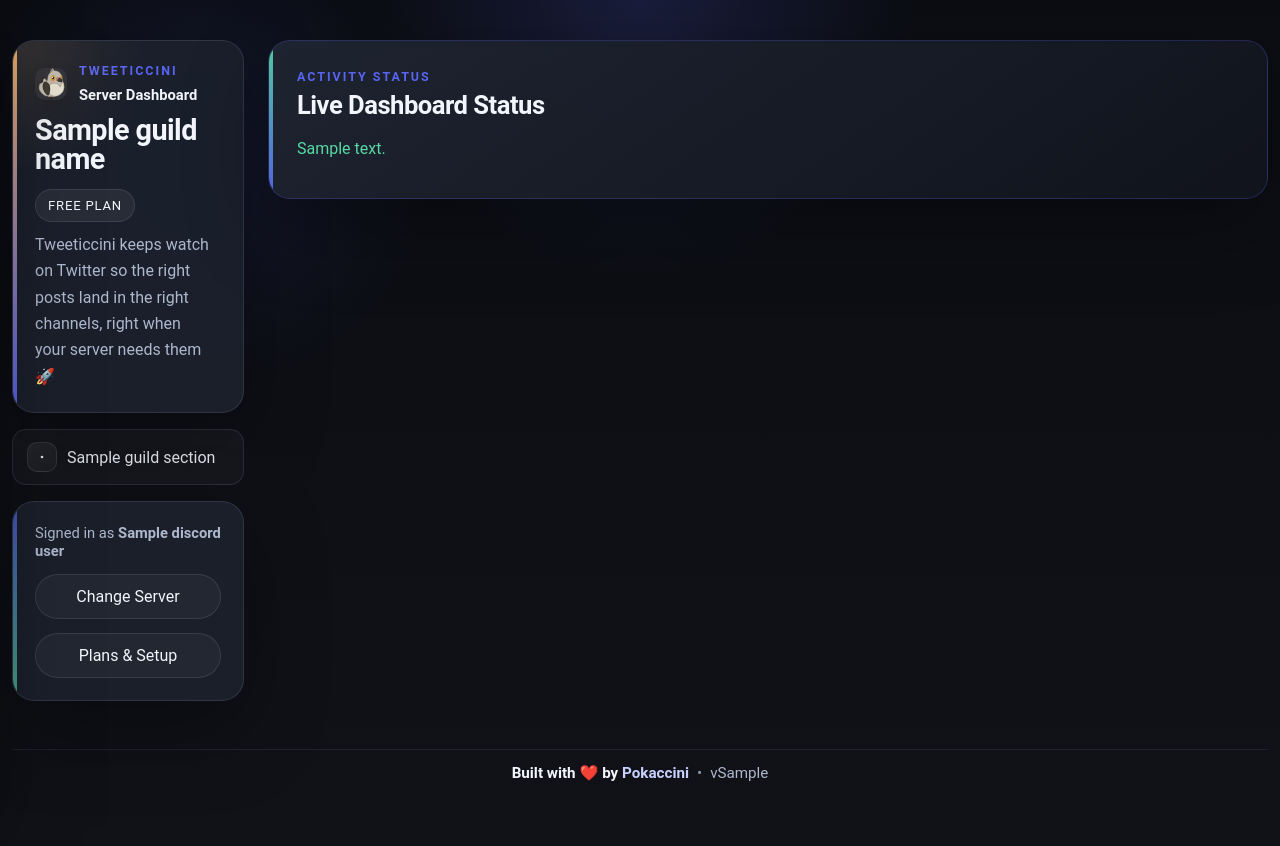
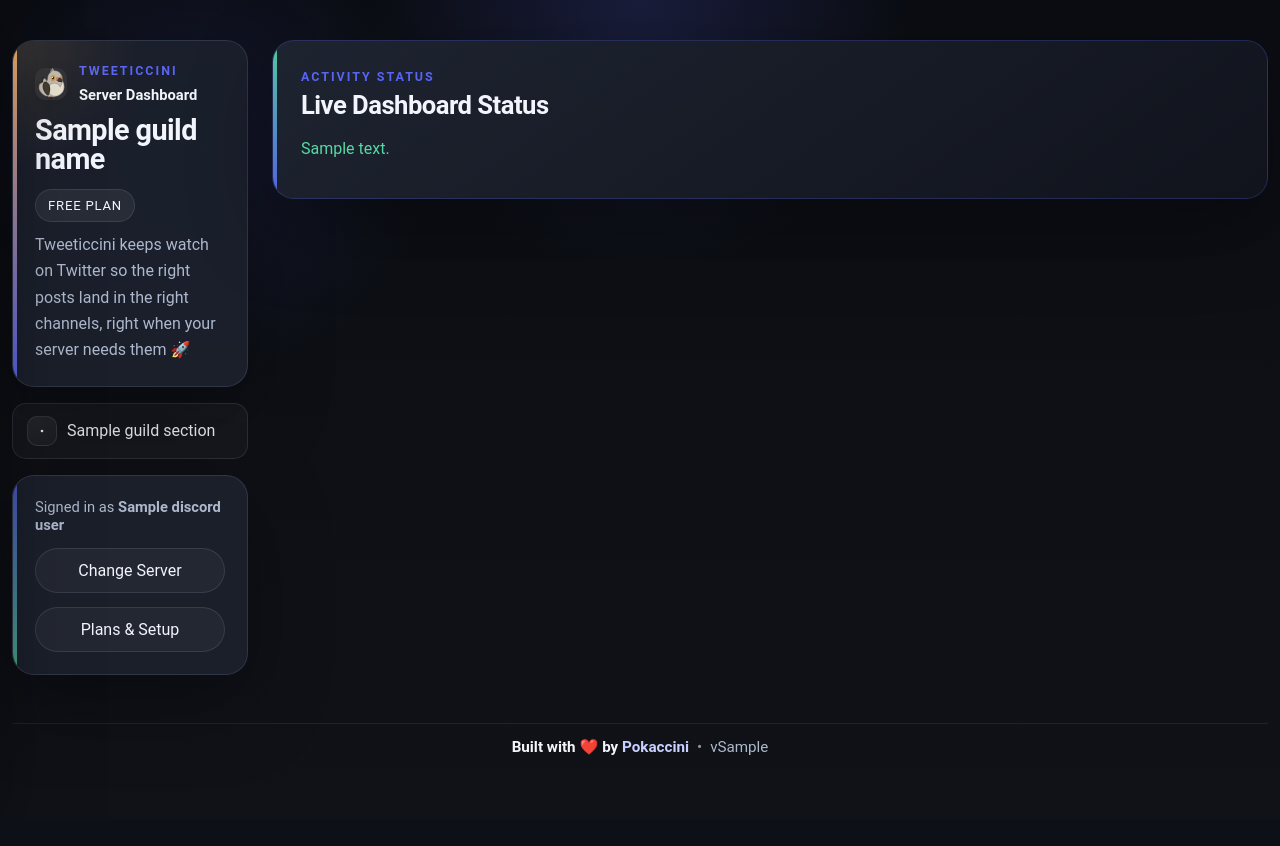
Before and after one commit to rosscm/tweeticcini, a FastAPI app: template src/dashboard_api/templates/guild.html in a window 1280 px wide. After the commit the page ends 755 px from the top, so only its background shows below. Run offline with FastAPI, Linux system fonts and the light colour scheme; the template is opened without the code that fills it: most values are stand-ins (such as "Sample title", 1, 10 or a date in 2020); grey boxes marked "Sample" are stand-in pictures.

Commit message:
Tune dashboard sidebar spacing

```diff
--- a/src/dashboard_api/static/dashboard.css
+++ b/src/dashboard_api/static/dashboard.css
@@ -328,7 +328,7 @@ body {
 
 .dashboard-layout {
   display: grid;
-  grid-template-columns: 232px minmax(0, 1fr);
+  grid-template-columns: 236px minmax(0, 1fr);
   gap: 24px;
   align-items: start;
 }
@@ -421,8 +421,6 @@ body {
 .sidebar-brand h1 {
   font-size: clamp(1.8rem, 2.2vw, 2.5rem);
   line-height: 1.02;
-  max-width: 11ch;
-  overflow-wrap: anywhere;
 }
 
 .sidebar-brand .lede {
```
